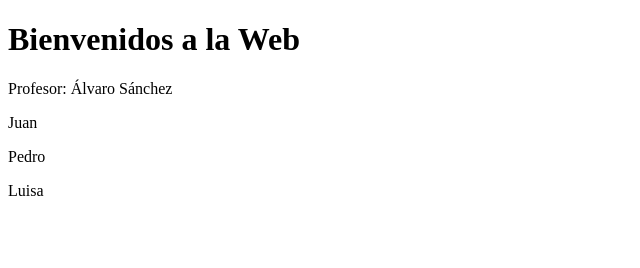
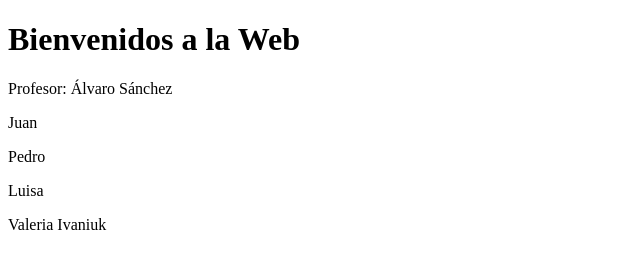
Before and after one commit to valeria-ivaniuk/webdev22_welcome, a plain HTML site: page index.html in a window 1280 px wide. Shown: the whole page, without its empty margins (0-640 px from the left). Drawn offline with Linux system fonts and the light colour scheme.

Commit message:
Valeria ha añadido su nombre.

```diff
--- a/index.html
+++ b/index.html
@@ -13,5 +13,6 @@
     <p>Juan</p>
     <p>Pedro</p>
     <p>Luisa</p>
+    <p>Valeria Ivaniuk</p>
 </body>
 </html>
```
